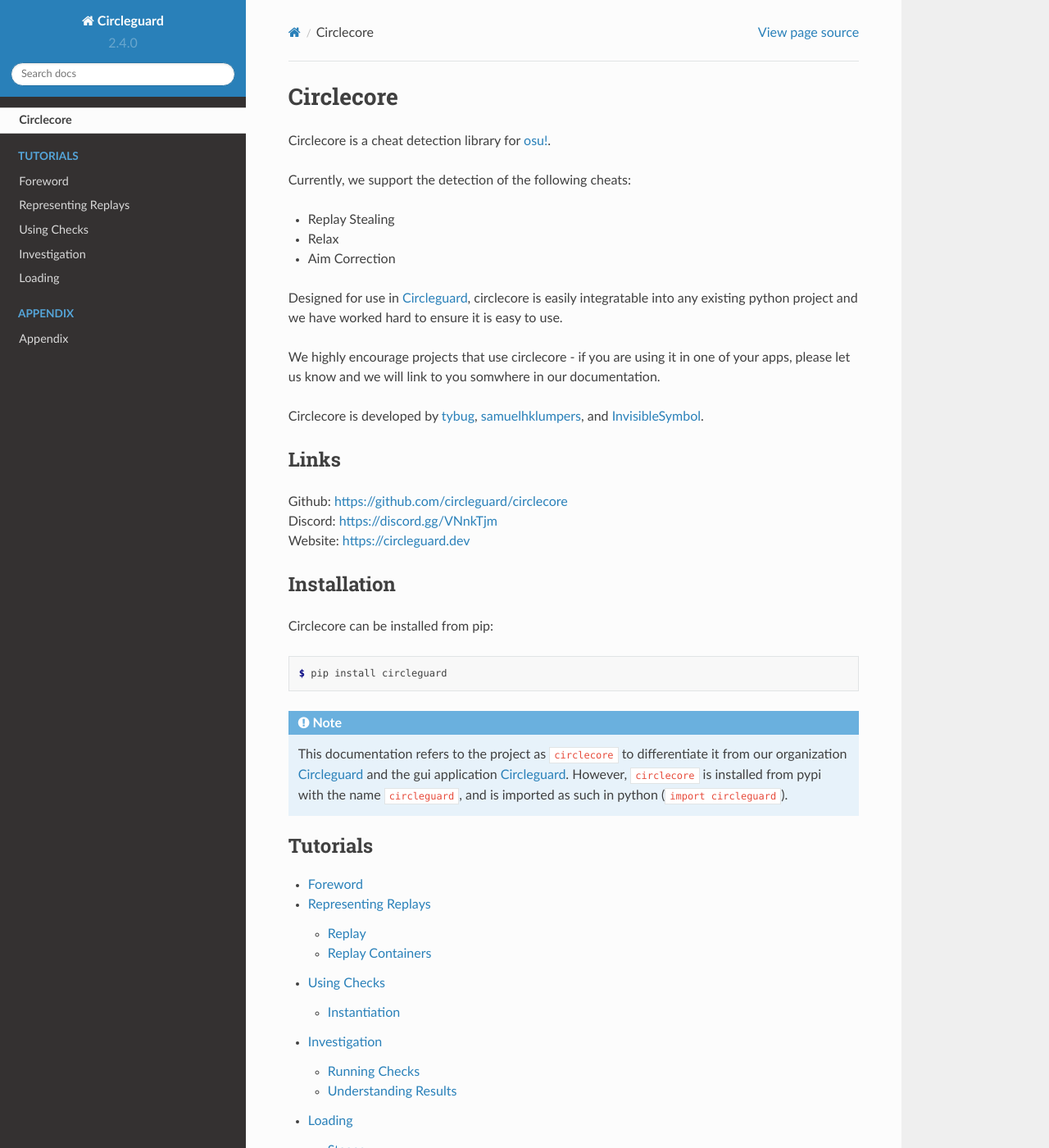
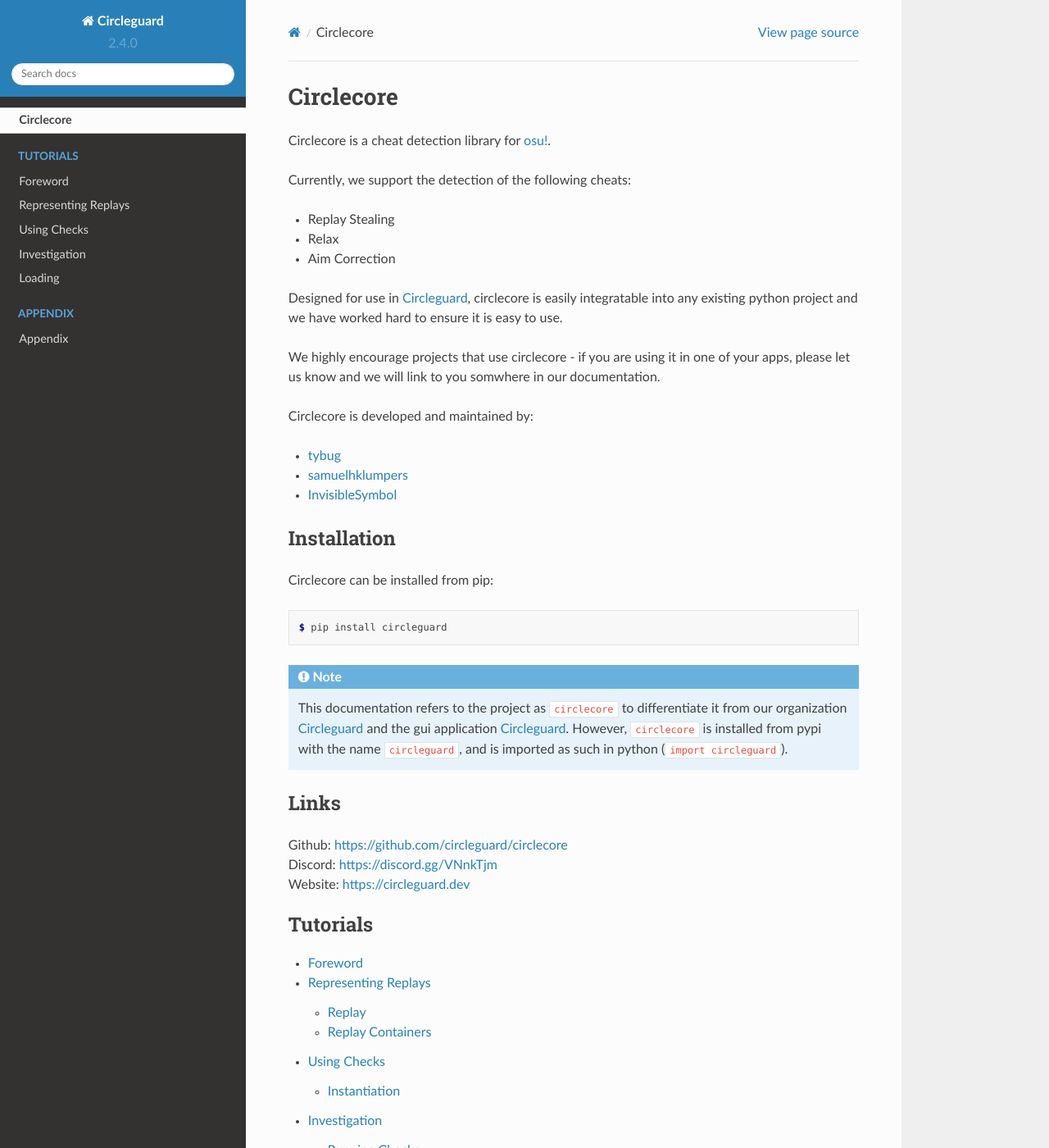
Before and after one commit to circleguard/circlecore, a Sphinx documentation site: the page built from source/index.rst, in a window 1280 px wide and 1400 px high. Shown: the whole window at 82% size. Built offline with Sphinx 7.4.7 and the Read the Docs theme 2.0.0, drawn with Linux system fonts in a browser that asks for light colours; part of the change alters nothing that is shown.

```diff
--- a/source/index.rst
+++ b/source/index.rst
@@ -17,14 +17,11 @@ We highly encourage projects that use circlecore - if you are using it in one
 of your apps, please let us know and we will link to you somwhere in
 our documentation.
 
-Circlecore is developed by tybug_, samuelhklumpers_, and InvisibleSymbol_.
+Circlecore is developed and maintained by:
 
-Links
------
-
-| Github: https://github.com/circleguard/circlecore
-| Discord: https://discord.gg/VNnkTjm
-| Website: https://circleguard.dev
+* tybug_
+* samuelhklumpers_
+* InvisibleSymbol_
 
 Installation
 ------------
@@ -42,6 +39,14 @@ Circlecore can be installed from pip:
     and the gui application Circleguard_. However, ``circlecore`` is installed
     from pypi with the name ``circleguard``, and is imported as such in python
     (``import circleguard``).
+
+Links
+-----
+
+| Github: https://github.com/circleguard/circlecore
+| Discord: https://discord.gg/VNnkTjm
+| Website: https://circleguard.dev
+
 
 ..
     couple notes about these toctrees - first one is to have a link back to the
```
